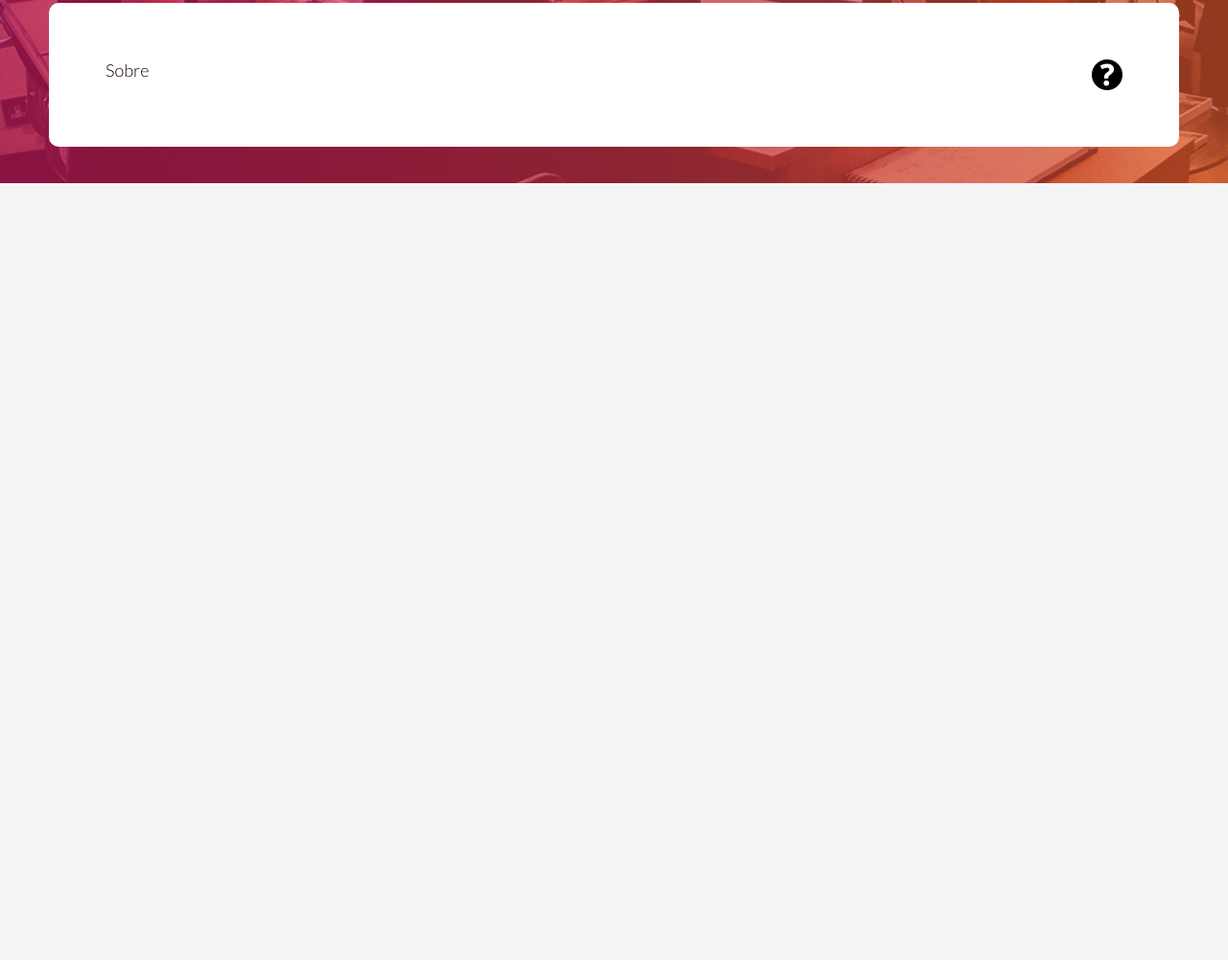
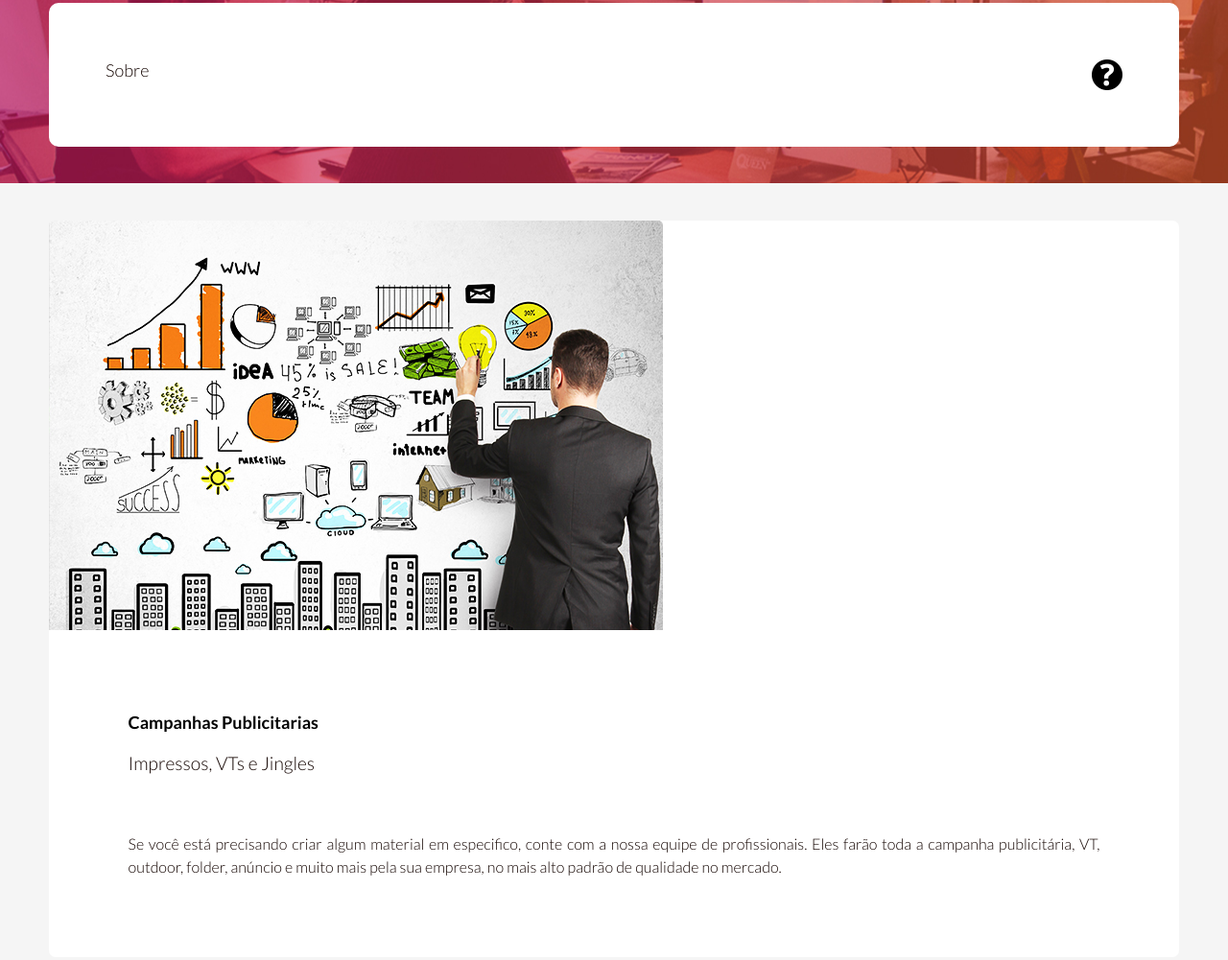
Before and after one commit to ScorpionWT/Design-Responsivo, a plain HTML site: page index.html in a window 1280 px wide. Shown: the part 425-1426 px from the top of the page at 96% size. Before the commit the page ends 800 px from the top, so only its background shows below. Drawn offline with nearby package versions, Linux system fonts and the light colour scheme.

Commit message:
Artigo
Foi adicionado o primeiro artigo, tanto conteúdo quanto design.

```diff
--- a/css/style.css
+++ b/css/style.css
@@ -61,11 +61,12 @@ img{
     left: 0;
 }
 .btn-close{
-    font-size: 3em;
+    font-size: 2.5em;
     color: #fff;
     float: right;
     cursor: pointer;
     margin-right: 5%;
+    font-weight: 700;
 }
 .menu ul{
     width: 100%;
@@ -130,3 +131,38 @@ img{
     background-color: #fff;
     color: #130400;
 }
+
+/*SERVIÇOS*/
+
+.servicos{
+    width: 100%;
+    float: left;
+    padding: 3% 4%;
+}
+.servico{
+    width: 100%;
+    background-color: #fff;
+    text-align: left;
+    border-radius: 7px;
+    margin-bottom: 3%;
+}
+.servico img{border-radius: 5px 5px 0 0;}
+.inner{
+    padding: 7%;
+    text-align: justify;
+}
+.inner a{
+    font-size: 1.5em;
+    color: #130400;
+    font-weight: 700;
+}
+.inner h4{
+    font-size: 1.2em;
+    color: #130400;
+    margin-top: 2%;
+}
+.inner p{
+    margin-top: 6%;
+    color: #130400;
+    line-height: 1.5em;
+}
--- a/index.html
+++ b/index.html
@@ -46,6 +46,20 @@
         </div>
     </div>
 
+    <main class="servicos">
+        <article class="servico">
+            <a href="#" ><img src="/img/criacoes.jpg" alt="Campanhas Publicitarias"></a>
+            <div class="inner">
+                <a href="#" style="color: black; font-size: 18px;">Campanhas Publicitarias</a>
+                <h4>Impressos, VTs e Jingles</h4>
+                <p>Se você está precisando criar algum material em especifico, conte com a nossa equipe de profissionais. Eles farão toda a campanha publicitária, VT, outdoor, folder, anúncio e muito mais pela sua empresa, no mais alto padrão de qualidade no mercado.</p>
+
+            </div>
+
+        </article>
+
+    </main>
+
     <script src="https://code.jquery.com/jquery-3.5.1.min.js"></script>
     <script>
         $(".btn-menu").click(function(){
```
